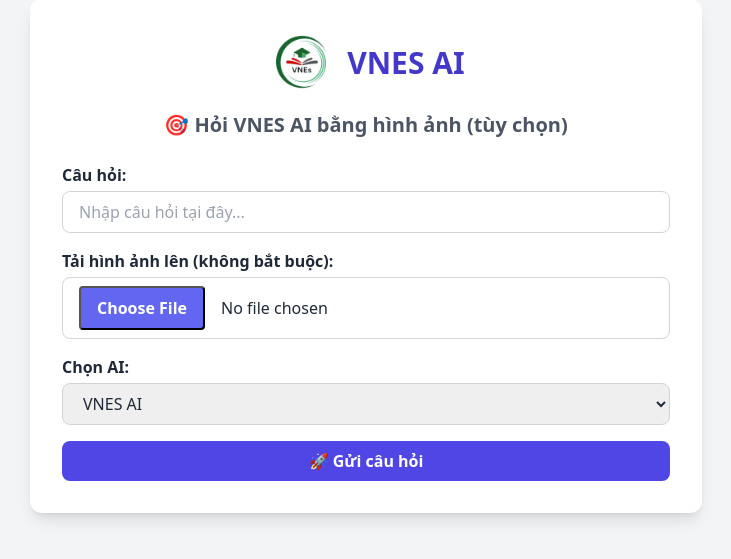
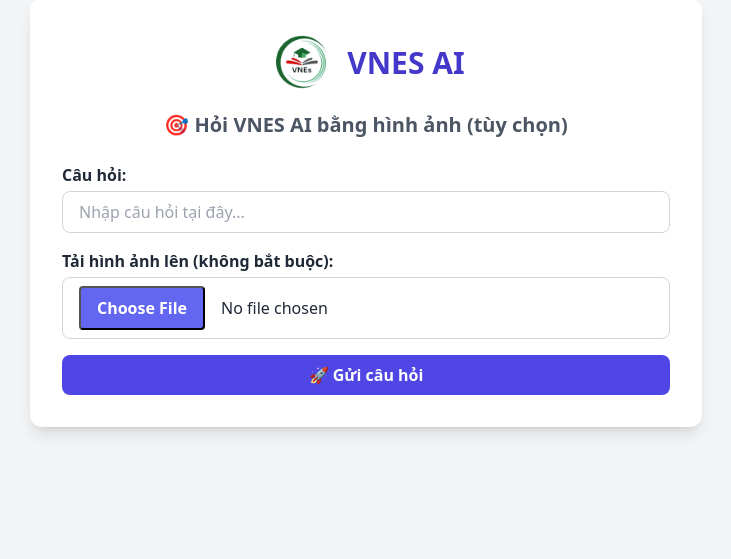
Before and after one commit to long7821-1/vnes-ai, a Flask app: page / in a window 1280 px wide. Shown: the part 49-608 px from the top of the page, without its empty margins (274-1005 px from the left). Run offline with Flask 3, Linux system fonts and the light colour scheme; some libraries are stand-ins or nearby versions.

Commit message:
Update index.html

```diff
--- a/templates/index.html
+++ b/templates/index.html
@@ -32,13 +32,8 @@
                class="w-full border border-gray-300 rounded-lg px-4 py-2 focus:outline-none file:bg-indigo-500 file:text-white file:font-semibold file:px-4 file:py-2 file:rounded file:mr-4" />
       </div>
 
-      <div>
-        <label for="ai" class="block font-semibold mb-1">Chọn AI:</label>
-        <select name="ai" id="ai" class="w-full border border-gray-300 rounded-lg px-4 py-2 focus:outline-none focus:ring-2 focus:ring-indigo-500">
-          <option value="openai">Chat GPT</option>
-          <option value="gemini" selected>VNES AI</option>
-        </select>
-      </div>
+      <!-- Chỉ giữ Gemini -->
+      <input type="hidden" name="ai" id="ai" value="gemini" />
 
       <button type="submit"
               class="bg-indigo-600 hover:bg-indigo-700 text-white font-semibold py-2 px-6 rounded-lg transition duration-200 w-full">
@@ -47,7 +42,7 @@
     </form>
 
     <div id="result" class="mt-6 p-4 bg-gray-50 border rounded-lg hidden">
-      <h2 id="answerSource" class="text-lg font-semibold mb-2 text-indigo-500">🧠 Trả lời từ:</h2>
+      <h2 id="answerSource" class="text-lg font-semibold mb-2 text-indigo-500">🧠 Trả lời từ VNES AI:</h2>
       <img id="answerImage" class="max-w-full rounded-lg mb-3 hidden" alt="Ảnh trả lời" />
       <p id="answerText" class="whitespace-pre-line text-gray-700"></p>
     </div>
@@ -69,11 +64,8 @@
       resultBox.classList.remove("hidden");
 
       const formData = new FormData(form);
-      const selectedAI = document.getElementById('ai').value;
 
-      // ✅ Cập nhật tiêu đề theo AI được chọn
-      const aiLabel = selectedAI === 'openai' ? 'Chat GPT' : 'VNES AI';
-      answerSource.textContent = `🧠 Trả lời từ ${aiLabel}:`;
+      answerSource.textContent = "🧠 Trả lời từ VNES AI:";
 
       try {
         const res = await fetch('/ask-image', {
@@ -95,11 +87,6 @@
 
           if (res.ok) {
             answerText.textContent = data.answer || "✅ Đã nhận được phản hồi.";
-
-            // ✅ Đảm bảo hiển thị đúng tên AI từ backend nếu có
-            const sourceName = data.ai === 'openai' ? 'Chat GPT' : 'VNES AI';
-            answerSource.textContent = `🧠 Trả lời từ ${sourceName}:`;
-
             form.reset();
           } else {
             answerText.textContent = `❌ Lỗi: ${data.error || "Không rõ nguyên nhân."}`;
```
